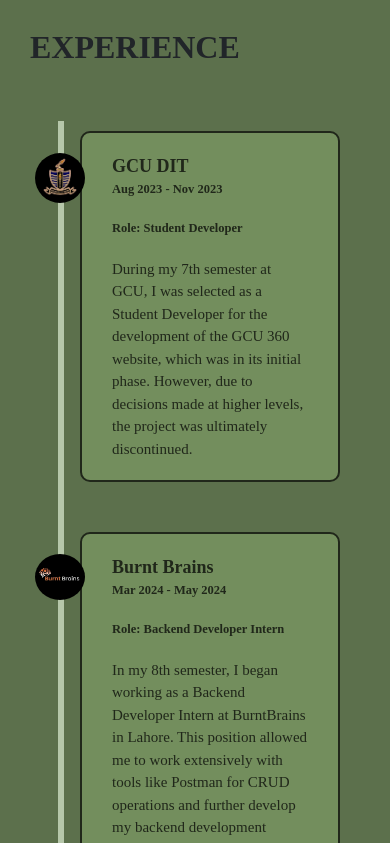
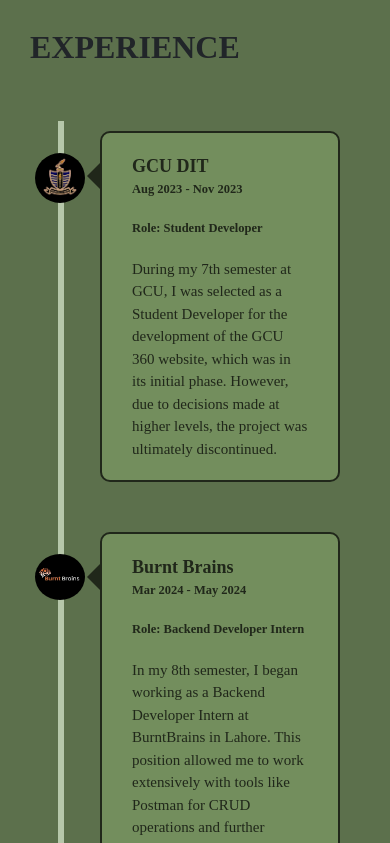
Before and after one commit to Huzaifa950/Portfolio_Website, a React (Create React App) app: page / in a window 390 px wide. Shown: the part 6100-6943 px from the top of the page. Built offline with nearby package versions, Linux system fonts and the light colour scheme.

Commit message:
Experience UI set for Mobile

```diff
--- a/src/components/ExperienceSection/Experiences.css
+++ b/src/components/ExperienceSection/Experiences.css
@@ -179,7 +179,7 @@ body{
     padding: 40px 30px;
   }
   .experienceBox{
-    padding-left: 50px;
+    padding-left: 70px;
     padding-right: 20px;
   }
 }
--- a/src/components/ProjectSection/Projects.css
+++ b/src/components/ProjectSection/Projects.css
@@ -99,6 +99,8 @@
   .projectMain{
     padding: 40px 40px;
   }
+  .projectWrapper {
+  }
   .projectsArrowButton.projectsLeft {
     transform: translateX(-160%) translateY(500%);
   }
```
